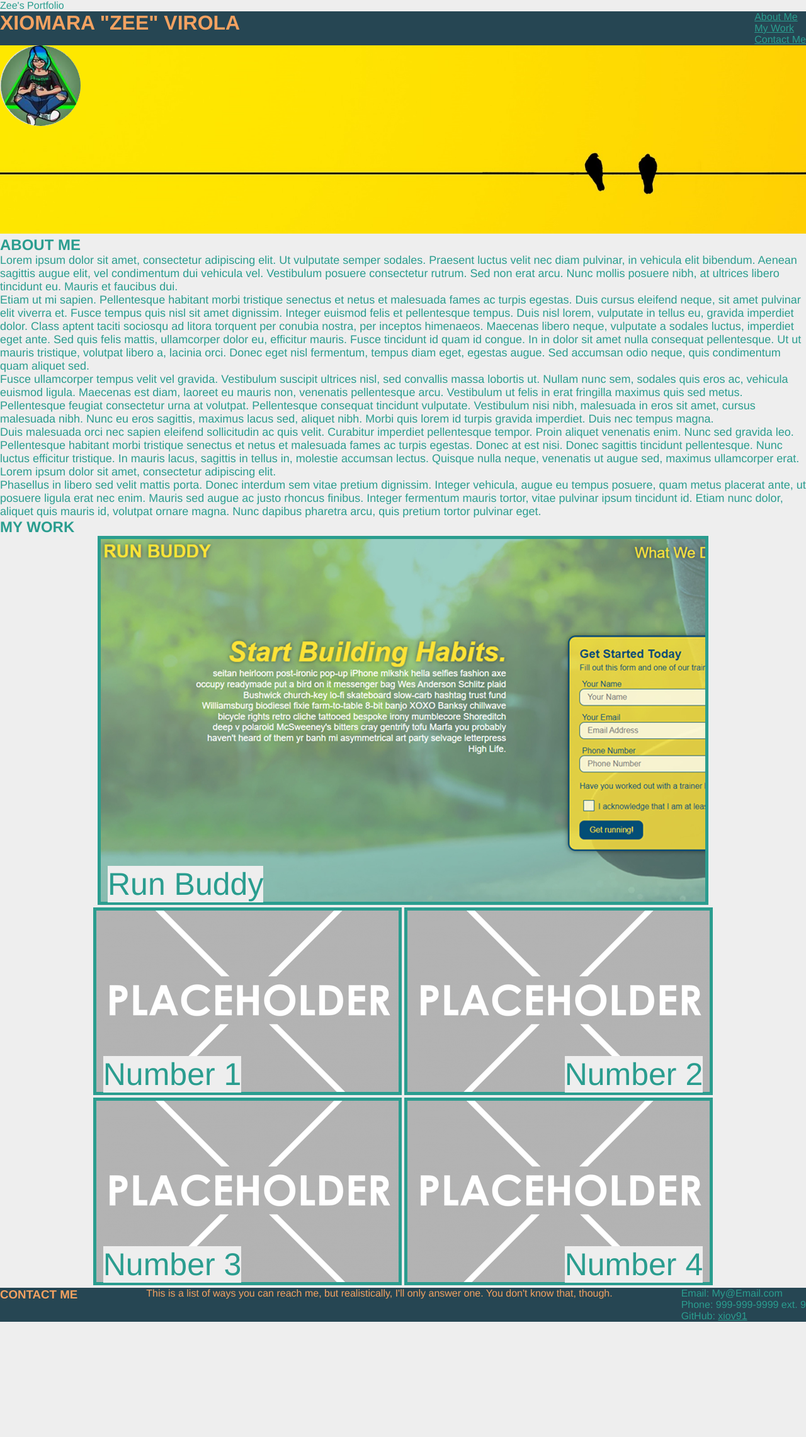
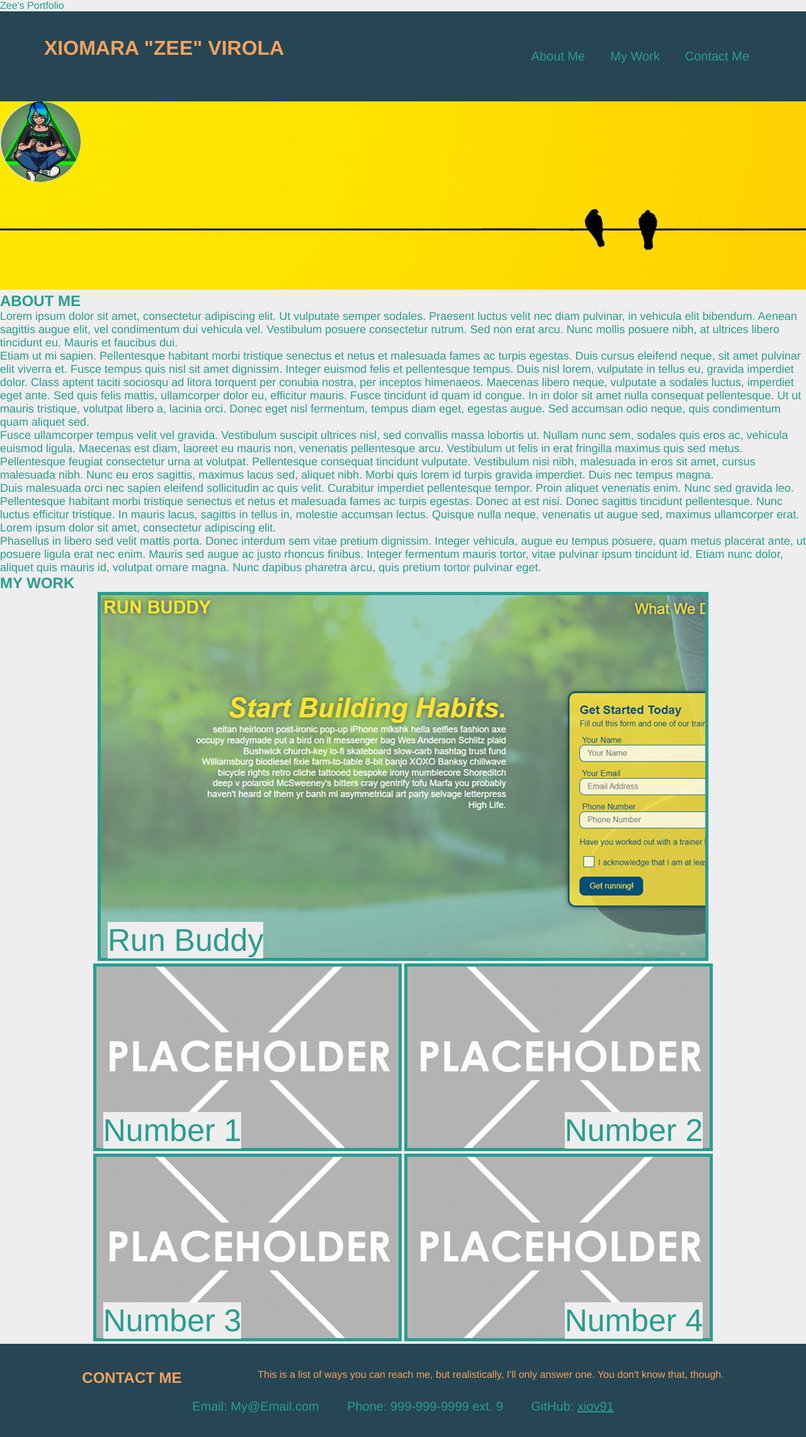
Before and after one commit to xiov91/Zee-s-Portfolio, a plain HTML site: page index.html in a window 1280 px wide. Shown: the whole page at 63% size. Before the commit the page ends 2099 px from the top, so only its background shows below. Drawn offline with Linux system fonts and the light colour scheme.

```diff
--- a/assets/css/stylesheet.css
+++ b/assets/css/stylesheet.css
@@ -15,16 +15,19 @@
     font-family: Helvetica, Arial, sans-serif;
   }
 
+  img {
+    max-width: 100%;
+    height: auto;
+  }
+
   header {
+    padding: 40px 70px;
     display: flex;
     flex-wrap: wrap;
     justify-content: space-between;
     background-color: var(--secondary-color);
   }
 
-  ul {
-    list-style-type: none;
-  }
 
   header h1 {
     color: var(--primary-color);
@@ -37,7 +40,21 @@
 
   }
 
-  header ul li {
+  ul {
+    list-style-type: none;
+  }
+
+  header nav ul {
+    display: flex;
+    flex-wrap: wrap;
+    justify-content: space-between;
+    align-items: center;
+  }
+
+  header nav li {
+    display: inline-block;
+    font-size: 20px;
+    padding: 20px;
     background-color: var(--secondary-color);
 
   }
@@ -45,6 +62,7 @@
   header ul li a {
     color: var(--tertiary-color);
     background-color: var(--secondary-color);
+    text-decoration: none;
   }
 
   .banner-container {
@@ -157,11 +175,12 @@
   footer {
     display: flex;
     flex-wrap: wrap;
-    justify-content: space-between;
+    justify-content: space-around;
     background-color: var(--secondary-color);
+    padding: 40px 70px;
   }
 
-  footer h3 {
+  footer h2 {
     color: var(--primary-color);
     background-color: var(--secondary-color);
 
@@ -177,6 +196,18 @@
 
   }
 
+  footer nav li {
+    display: inline-block;
+    font-size: 20px;
+    padding: 20px;
+    background-color: var(--secondary-color);
+  }
+
+  footer ul {
+    background-color: var(--secondary-color);
+  }
+
+
   footer ul li {
     background-color: var(--secondary-color);
 
--- a/index.html
+++ b/index.html
@@ -81,7 +81,7 @@
 
         <!--Contact Me-->
         <footer>
-            <h3>CONTACT ME</h3>
+            <h2>CONTACT ME</h2>
             <p>
                 This is a list of ways you can reach me, but realistically, I'll only answer one. You don't know that, though.
             </p>
```
